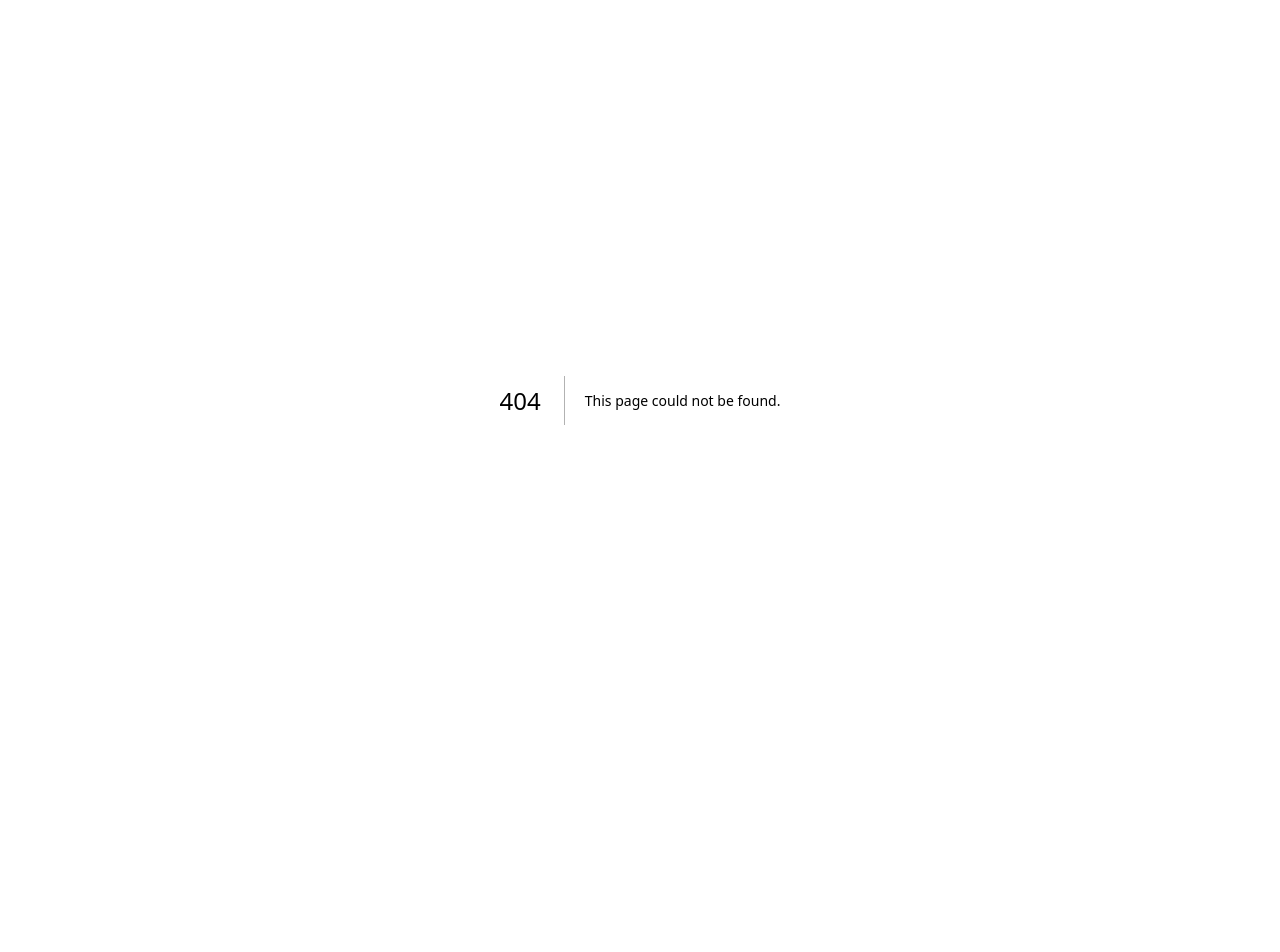
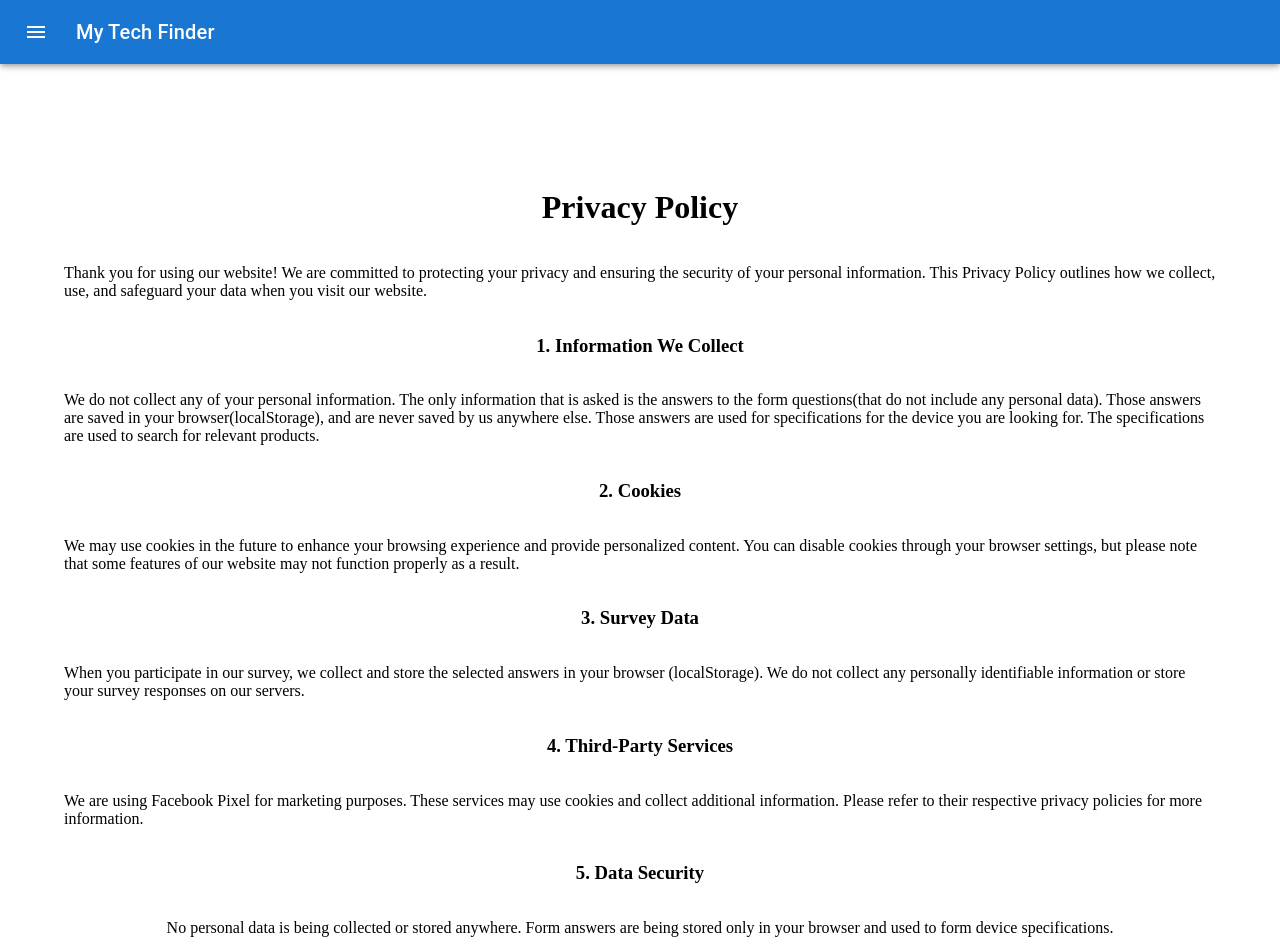
Before and after one commit to girts521/selectDevice, a Next.js app: page /privacy in a window 1280 px wide. Before the commit this address had no page. Shown: the top 952 px of the page. Before the commit the page ends 800 px from the top, so only its background shows below. Built offline with nearby package versions, Linux system fonts and the light colour scheme.

Commit message:
Udated tos and privacy

```diff
--- a/components/Stepper/index.js
+++ b/components/Stepper/index.js
@@ -376,7 +376,7 @@ export default function HorizontalLinearStepper() {
                         : "primary.light",
                   }}
                 >
-                  How important is portability is for you?
+                  How important is portability for you?
                 </Typography>
                 <Box>
                   <FormControl>
--- /dev/null
+++ b/pages/privacy/index.js
@@ -0,0 +1,77 @@
+import * as React from "react";
+import Container from "@mui/material/Container";
+import My_AppBar from "../../components/AppBar";
+import Footer from "../../components/Footer";
+
+export default function Tos() {
+  return (
+    <Container
+      sx={{
+        display: "flex",
+        flexDirection: "column",
+        alignItems: "center",
+        pt: { xs: 14, sm: 20 },
+        pb: { xs: 8, sm: 12 },
+      }}
+    >
+      <My_AppBar />
+      <h1>Privacy Policy</h1>
+
+      <p>
+        Thank you for using our website! We are committed to protecting your
+        privacy and ensuring the security of your personal information. This
+        Privacy Policy outlines how we collect, use, and safeguard your data
+        when you visit our website.
+      </p>
+
+      <h3>1. Information We Collect</h3>
+
+      <p>
+        We do not collect any of your personal information. The only information
+        that is asked is the answers to the form questions(that do not include
+        any personal data). Those answers are saved in your
+        browser(localStorage), and are never saved by us anywhere else. Those
+        answers are used for specifications for the device you are looking for.
+        The specifications are used to search for relevant products.
+      </p>
+
+      <h3>2. Cookies</h3>
+
+      <p>
+        We may use cookies in the future to enhance your browsing experience and
+        provide personalized content. You can disable cookies through your
+        browser settings, but please note that some features of our website may
+        not function properly as a result.
+      </p>
+
+      <h3>3. Survey Data</h3>
+
+      <p>
+        When you participate in our survey, we collect and store the selected
+        answers in your browser (localStorage). We do not collect any personally
+        identifiable information or store your survey responses on our servers.
+      </p>
+
+      <h3>4. Third-Party Services</h3>
+
+      <p>
+        We are using Facebook Pixel for marketing purposes. These services may
+        use cookies and collect additional information. Please refer to their
+        respective privacy policies for more information.
+      </p>
+
+      <h3>5. Data Security</h3>
+
+      <p>
+        No personal data is being collected or stored anywhere. Form answers are
+        being stored only in your browser and used to form device
+        specifications.
+      </p>
+
+      <p>
+        If you have any questions or concerns about, please contact us at contact@gkarcevskis.com.
+      </p>
+      <Footer />
+    </Container>
+  );
+}
```
Also changed, not shown: pages/tos/index.js (added, +84 -0 lines).
